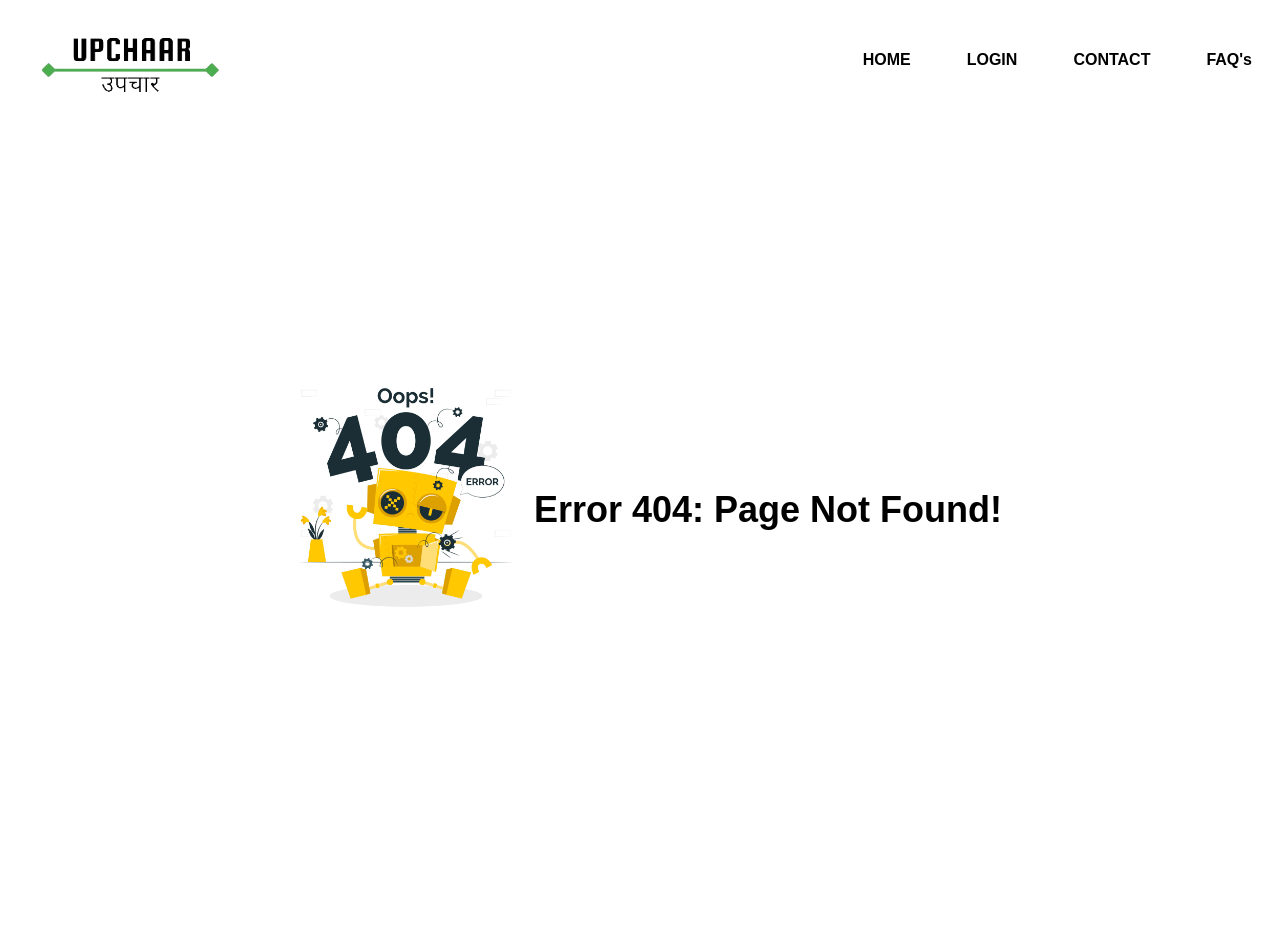
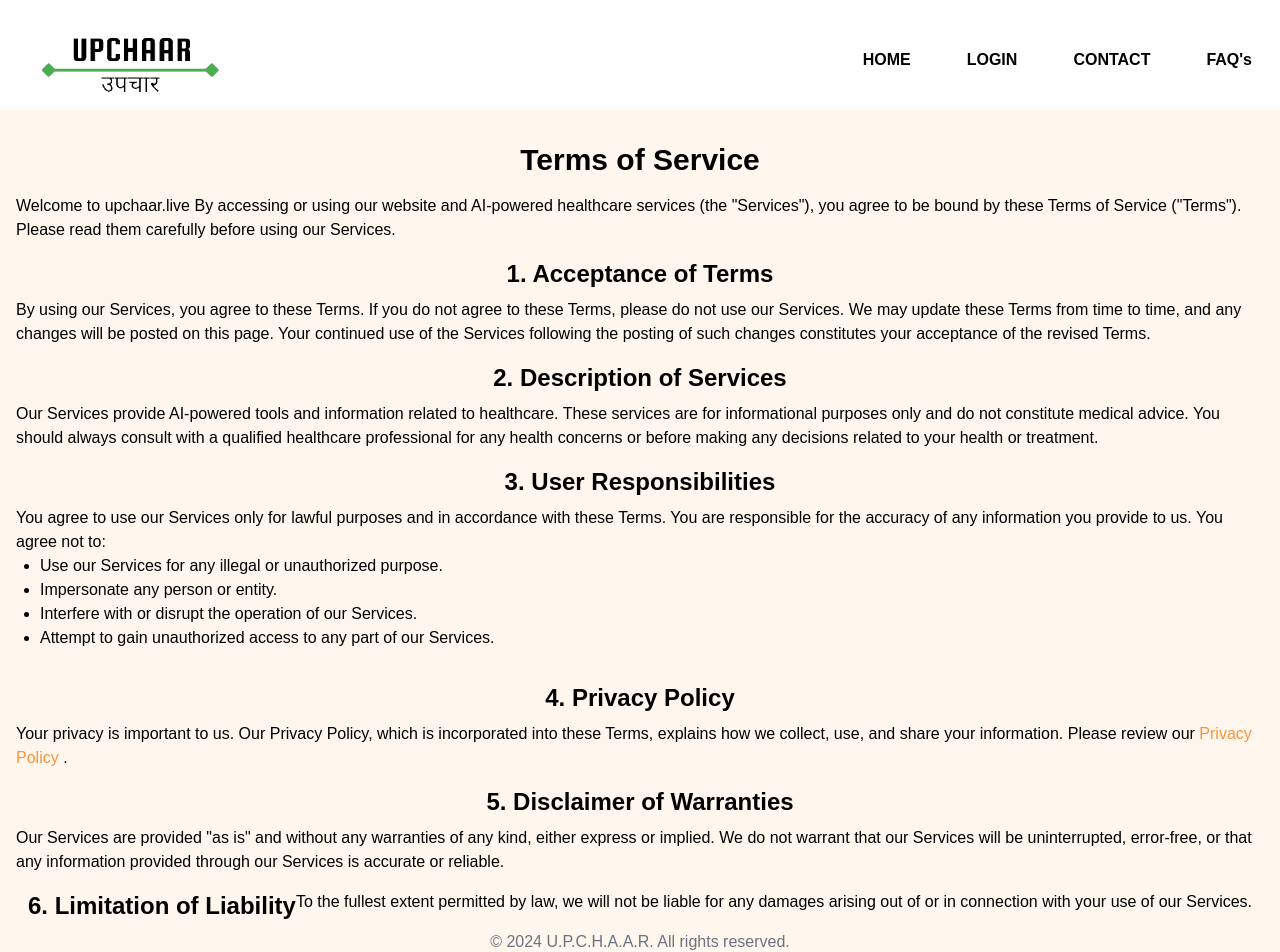
Before and after one commit to utkarshgual7/UPCHAAR-AI_Healthcare, a React (Vite) app in the folder upchaarvone/: page /terms in a window 1280 px wide. Shown: the top 952 px of the page. Built offline with nearby package versions, Linux system fonts and the light colour scheme.

Commit message:
buttons visible w/o login privacy and terms page made

```diff
--- a/upchaarvone/src/App.jsx
+++ b/upchaarvone/src/App.jsx
@@ -17,6 +17,8 @@ import ScrollToTop from "./components/ScrollToTop.jsx";
 import Preloader from "./components/Preloader.jsx";
 import About from "./components/About.jsx";
 import AboutUs from "./pages/AboutUs.jsx";
+import TermsOfService from "./components/Terms.jsx";
+import PrivacyPolicy from "./components/Privacy.jsx";
 
 const App = () => {
   const [loading, setLoading] = useState(true);
@@ -44,6 +46,8 @@ const App = () => {
             <Route path="/faq" element={<Questions />} />
             <Route path="/virtualvaidhya" element={<ChatBot />} />
             <Route path="/aboutus" element={<AboutUs />} />
+            <Route path="/terms" element={<TermsOfService />} />
+            <Route path="/privacy" element={<PrivacyPolicy />} />
 
             {/* <Route path="/applydoctor" element={<ApplyDoctor />} /> */}
             <Route path="/paymentsuccess" element={<PaymentSuccess />} />
--- a/upchaarvone/src/components/About.jsx
+++ b/upchaarvone/src/components/About.jsx
@@ -12,6 +12,7 @@ import {
 import "./About.css";
 import { useSelector } from "react-redux";
 import { motion } from "framer-motion";
+import { useNavigate } from "react-router-dom";
 
 const About = () => {
   const settings = {
@@ -43,8 +44,16 @@ const About = () => {
       },
     ],
   };
+  const navigate = useNavigate();
 
   const LoggedInUser = useSelector((state) => state.Agent.LoggedInUser);
+  const handleNavigation = (path) => {
+    if (LoggedInUser) {
+      navigate(path);
+    } else {
+      navigate(`/login?redirect=${encodeURIComponent(path)}`);
+    }
+  };
 
   return (
     <>
@@ -80,13 +89,12 @@ const About = () => {
               AI to understand symptoms, offer diagnoses, and give personalized
               advice through text.
             </p>
-            <a href="/virtualvaidhya">
-              {LoggedInUser && (
-                <button className="bg-blue-300 text-white font-semibold py-1 px-2 rounded-full hover:bg-blue-500 transition duration-200 flex items-center justify-center">
+            <button
+              onClick={() => handleNavigation("/virtualvaidhya")}
+              className="bg-blue-300 text-white font-semibold py-1 px-2 rounded-full hover:bg-blue-500 transition duration-200 flex items-center justify-center"
+            >
               <ChatIcon className="w-4 h-4 mr-2" /> Start a Chat
             </button>
-              )}
-            </a>
           </motion.div>
 
           {/* Osteoarthritis X-Ray Review Card */}
@@ -114,13 +122,16 @@ const About = () => {
               tissues in the joint break down over time. Scan your X-Ray image
               to confirm the presence of Osteoarthritis.
             </p>
-            <a href="https://upchaar-osteoarthritis-x-ray-reader.onrender.com/">
-              {LoggedInUser && (
-                <button className="bg-blue-300 text-white font-semibold py-1 px-2 rounded-full hover:bg-blue-500 transition duration-200 flex items-center justify-center">
+            <button
+              onClick={() =>
+                handleNavigation(
+                  "https://upchaar-osteoarthritis-x-ray-reader.onrender.com/"
+                )
+              }
+              className="bg-blue-300 text-white font-semibold py-1 px-2 rounded-full hover:bg-blue-500 transition duration-200 flex items-center justify-center"
+            >
               <ArrowRightIcon className="w-4 h-4 mr-2" /> Scan X-Ray Image
             </button>
-              )}
-            </a>
           </motion.div>
 
           {/* Scan Review Card */}
@@ -148,13 +159,16 @@ const About = () => {
               information and analyzes uploaded blood reports using artificial
               intelligence algorithms.
             </p>
-            <a href="https://upchaar-medical-test-report.onrender.com/">
-              {LoggedInUser && (
-                <button className="bg-blue-300 text-white font-semibold py-1 px-2 rounded-full hover:bg-blue-500 transition duration-200 flex items-center justify-center">
+            <button
+              onClick={() =>
+                handleNavigation(
+                  "https://upchaar-medical-test-report.onrender.com/"
+                )
+              }
+              className="bg-blue-300 text-white font-semibold py-1 px-2 rounded-full hover:bg-blue-500 transition duration-200 flex items-center justify-center"
+            >
               <SearchIcon className="w-4 h-4 mr-2" /> Scan your report
             </button>
-              )}
-            </a>
           </motion.div>
         </div>
       </div>
--- a/upchaarvone/src/components/Contact.jsx
+++ b/upchaarvone/src/components/Contact.jsx
@@ -60,13 +60,13 @@ const Contact = () => {
             {/* <p className="text-lg font-bold text-black-800">+0120-568911</p> */}
             <p className="text-lg font-bold text-black-800">help@upchaar.com</p>
             <p className="text-lg font-bold  text-black-800">
-              UPCHAAR HQ, D-BLOCK, Sector 58
+              UPCHAAR HQ, Sector 62
               <p className="text-lg text-black-800">Noida, INDIA - 201301</p>
             </p>
             {/* Google Maps */}
             <div className="mt-4">
               <iframe
-                src="https://www.google.com/maps/embed?pb=!1m18!1m12!1m3!1d1751.3530278878827!2d77.35672604237614!3d28.608593799999994!2m3!1f0!2f0!3f0!3m2!1i1024!2i768!4f13.1!3m3!1m2!1s0x390ce56b7ac342e3%3A0x26f58228bc09c8d4!2sD53%2C%20Bishanpura%20Rd%2C%20Near%20Yash%20Memorial%20School%2C%20Bishanpura%2C%20Sector%2058%2C%20Noida%2C%20Uttar%20Pradesh%20201301!5e0!3m2!1sen!2sin!4v1734004273754!5m2!1sen!2sin"
+                src="https://www.google.com/maps/embed?pb=!1m18!1m12!1m3!1d1006.2814278207305!2d77.35962971578672!3d28.614614212891652!2m3!1f0!2f0!3f0!3m2!1i1024!2i768!4f13.1!3m3!1m2!1s0x390ce5992452d761%3A0xaaa44725147c1507!2sJSS%20Academy%20of%20Technical%20Education!5e0!3m2!1sen!2sin!4v1738946586737!5m2!1sen!2sin"
                 width="100%"
                 height="250"
                 style={{ border: 0 }}
--- /dev/null
+++ b/upchaarvone/src/components/Privacy.jsx
@@ -0,0 +1,117 @@
+import React from "react";
+import NavbarLogin from "../components/Register/NavbarRegister.jsx";
+
+const PrivacyPolicy = () => {
+  return (
+    <>
+      <NavbarLogin />
+      <div className="bg-orange-50 min-h-screen px-4 ">
+        {/* Centered Container */}
+        <div className="max-w-screen-md mx-auto">
+          <h1 className="text-3xl sm:text-4xl font-bold mb-6 text-center text-green-600">
+            Privacy Policy
+          </h1>
+
+          <p className="mb-4 text-sm sm:text-base text-center">
+            Effective Date: Jan 2025
+          </p>
+
+          <p className="mb-6 text-gray-700">
+            Upchaar.live ("we," "us," or "our") is committed to protecting your
+            privacy. This Privacy Policy explains how we collect, use, and share
+            your personal information when you visit or use our website
+            (upchaar.live) (the "Site").
+          </p>
+
+          {/* Section Wrapper */}
+          <div className="space-y-6">
+            <Section title="Information We Collect">
+              <ul className="list-disc pl-6 space-y-2">
+                <li>
+                  <strong>Personal Information:</strong> Name, email, contact
+                  info, and other details you provide.
+                </li>
+                <li>
+                  <strong>Usage Information:</strong> Pages visited, links
+                  clicked, and time spent on the Site.
+                </li>
+                <li>
+                  <strong>Device Information:</strong> IP address, browser type,
+                  and OS.
+                </li>
+                <li>
+                  <strong>Cookies:</strong> We use cookies for tracking. You can
+                  manage them via browser settings.
+                </li>
+              </ul>
+            </Section>
+
+            <Section title="How We Use Your Information">
+              <ul className="list-disc pl-6 space-y-2">
+                <li>To provide and improve the Site.</li>
+                <li>To personalize your experience.</li>
+                <li>To communicate with you.</li>
+                <li>To analyze trends and enhance functionality.</li>
+                <li>To comply with legal obligations.</li>
+              </ul>
+            </Section>
+
+            <Section title="Sharing Your Information">
+              <ul className="list-disc pl-6 space-y-2">
+                <li>With service providers helping operate the Site.</li>
+                <li>With business partners related to our services.</li>
+                <li>With legal authorities if required.</li>
+              </ul>
+            </Section>
+
+            <Section title="Your Choices">
+              <ul className="list-disc pl-6 space-y-2">
+                <li>You can choose not to provide certain information.</li>
+                <li>You can set your browser to refuse cookies.</li>
+                <li>You can unsubscribe from emails.</li>
+              </ul>
+            </Section>
+
+            <Section title="Security">
+              <p>
+                We take measures to protect your data, but no online method is
+                100% secure.
+              </p>
+            </Section>
+
+            <Section title="Children's Privacy">
+              <p>
+                Our Site is not for children under 13. We do not knowingly
+                collect their information.
+              </p>
+            </Section>
+
+            <Section title="Changes to This Privacy Policy">
+              <p>
+                We may update this policy. Changes will be posted on this page.
+              </p>
+            </Section>
+          </div>
+
+          {/* Footer */}
+          <p className="text-center text-gray-500 mt-8">
+            &copy; {new Date().getFullYear()} U.P.C.H.A.A.R. All rights
+            reserved.
+          </p>
+        </div>
+      </div>
+    </>
+  );
+};
+
+// Reusable Section Component
+const Section = ({ title, children }) => (
+  <div>
+    <h2 className="text-2xl sm:text-3xl font-semibold mb-2 text-green-500">
+      {title}
+    </h2>
+    <div className="text-gray-700 text-sm sm:text-base">{children}</div>
+  </div>
+);
+
+export default PrivacyPolicy;
--- /dev/null
+++ b/upchaarvone/src/components/Terms.jsx
@@ -0,0 +1,101 @@
+import React from "react";
+import NavbarLogin from "../components/Register/NavbarRegister.jsx";
+
+const TermsOfService = () => {
+  return (
+    <>
+      <NavbarLogin />
+      <div className="bg-orange-50 min-h-screen">
+        <div className="container mx-auto px-4 py-8">
+          <h1 className="text-3xl font-bold mb-4 text-center">
+            Terms of Service
+          </h1>
+
+          <p className="mb-4">
+            Welcome to upchaar.live By accessing or using our website and
+            AI-powered healthcare services (the "Services"), you agree to be
+            bound by these Terms of Service ("Terms"). Please read them
+            carefully before using our Services.
+          </p>
+
+          <h2 className="text-2xl font-semibold mb-2">
+            1. Acceptance of Terms
+          </h2>
+          <p className="mb-4">
+            By using our Services, you agree to these Terms. If you do not agree
+            to these Terms, please do not use our Services. We may update these
+            Terms from time to time, and any changes will be posted on this
+            page. Your continued use of the Services following the posting of
+            such changes constitutes your acceptance of the revised Terms.
+          </p>
+
+          <h2 className="text-2xl font-semibold mb-2">
+            2. Description of Services
+          </h2>
+          <p className="mb-4">
+            Our Services provide AI-powered tools and information related to
+            healthcare. These services are for informational purposes only and
+            do not constitute medical advice. You should always consult with a
+            qualified healthcare professional for any health concerns or before
+            making any decisions related to your health or treatment.
+          </p>
+
+          <h2 className="text-2xl font-semibold mb-2">
+            3. User Responsibilities
+          </h2>
+          <p className="mb-4">
+            You agree to use our Services only for lawful purposes and in
+            accordance with these Terms. You are responsible for the accuracy of
+            any information you provide to us. You agree not to:
+            <ul className="list-disc ml-6 mb-4">
+              <li>Use our Services for any illegal or unauthorized purpose.</li>
+              <li>Impersonate any person or entity.</li>
+              <li>Interfere with or disrupt the operation of our Services.</li>
+              <li>
+                Attempt to gain unauthorized access to any part of our Services.
+              </li>
+            </ul>
+          </p>
+
+          <h2 className="text-2xl font-semibold mb-2">4. Privacy Policy</h2>
+          <p className="mb-4">
+            Your privacy is important to us. Our Privacy Policy, which is
+            incorporated into these Terms, explains how we collect, use, and
+            share your information. Please review our
+            <a href="/privacy" className="cursor-pointer text-orange-400">
+              {" "}
+              Privacy Policy{" "}
+            </a>
+            .
+          </p>
+
+          <h2 className="text-2xl font-semibold mb-2">
+            5. Disclaimer of Warranties
+          </h2>
+          <p className="mb-4">
+            Our Services are provided "as is" and without any warranties of any
+            kind, either express or implied. We do not warrant that our Services
+            will be uninterrupted, error-free, or that any information provided
+            through our Services is accurate or reliable.
+          </p>
+
+          <h2 className="text-2xl font-semibold mb-2">
+            6. Limitation of Liability
+          </h2>
+          <p className="mb-4">
+            To the fullest extent permitted by law, we will not be liable for
+            any damages arising out of or in connection with your use of our
+            Services.
+          </p>
+
+          <p className="text-center text-gray-500">
+            &copy; {new Date().getFullYear()} U.P.C.H.A.A.R. All rights
+            reserved.
+          </p>
+        </div>
+      </div>
+    </>
+  );
+};
+
+export default TermsOfService;
--- a/upchaarvone/src/pages/Features.jsx
+++ b/upchaarvone/src/pages/Features.jsx
@@ -12,7 +12,16 @@ import Footer from "../components/Footer.jsx";
 
 const Features = () => {
   const navigateTo = useNavigate();
+  const navigate = useNavigate();
+
   const LoggedInUser = useSelector((state) => state.Agent.LoggedInUser);
+  const handleNavigation = (path) => {
+    if (LoggedInUser) {
+      navigate(path);
+    } else {
+      navigate(`/login?redirect=${encodeURIComponent(path)}`);
+    }
+  };
 
   const handleDoctor = () => {
     navigateTo("/finddoctor");
@@ -55,15 +64,12 @@ const Features = () => {
                 Get to chat with our very own AI consultant that helps you
                 figure out your disease before you reach out to the doctor.
               </p>
-              {LoggedInUser && (
               <button
-                  onClick={handleChatBot}
-                  className="text-white px-4 py-2 rounded-lg focus:outline-none align-bottom"
-                  style={{ backgroundColor: "#E67D41" }}
+                onClick={() => handleNavigation("/virtualvaidhya")}
+                className="bg-blue-300 text-white font-semibold py-1 px-2 rounded-full hover:bg-blue-500 transition duration-200 flex items-center justify-center"
               >
                 Let's Chat -- GO
               </button>
-              )}
             </motion.div>
 
             {/* Card 2 */}
@@ -95,14 +101,16 @@ const Features = () => {
                 them.
               </p>
               <a href="https://upchaar-medical-test-report.onrender.com//">
-                {LoggedInUser && (
                 <button
-                    className=" text-white px-4 py-2 rounded-lg focus:outline-none"
-                    style={{ backgroundColor: "#E67D41" }}
+                  onClick={() =>
+                    handleNavigation(
+                      "https://upchaar-osteoarthritis-x-ray-reader.onrender.com/"
+                    )
+                  }
+                  className="bg-blue-300 text-white font-semibold py-1 px-2 rounded-full hover:bg-blue-500 transition duration-200 flex items-center justify-center"
                 >
                   UPLOAD LAB REPORT SCAN
                 </button>
-                )}
               </a>
             </motion.div>
 
@@ -131,14 +139,16 @@ const Features = () => {
                 to confirm the presence of Osteoarthritis.
               </p>
               <a href="https://upchaar-osteoarthritis-x-ray-reader.onrender.com/">
-                {LoggedInUser && (
                 <button
-                    className="bg-blue-500 text-white px-4 py-2 rounded-lg hover:bg-blue-600 focus:outline-none focus:bg-blue-600"
-                    style={{ backgroundColor: "#E67D41" }}
+                  onClick={() =>
+                    handleNavigation(
+                      "https://upchaar-medical-test-report.onrender.com/"
+                    )
+                  }
+                  className="bg-blue-300 text-white font-semibold py-1 px-2 rounded-full hover:bg-blue-500 transition duration-200 flex items-center justify-center"
                 >
                   Scan X-Ray Image
                 </button>
-                )}
               </a>
             </motion.div>
           </div>
```
Lines whose indentation alone changed are shown as unchanged.
